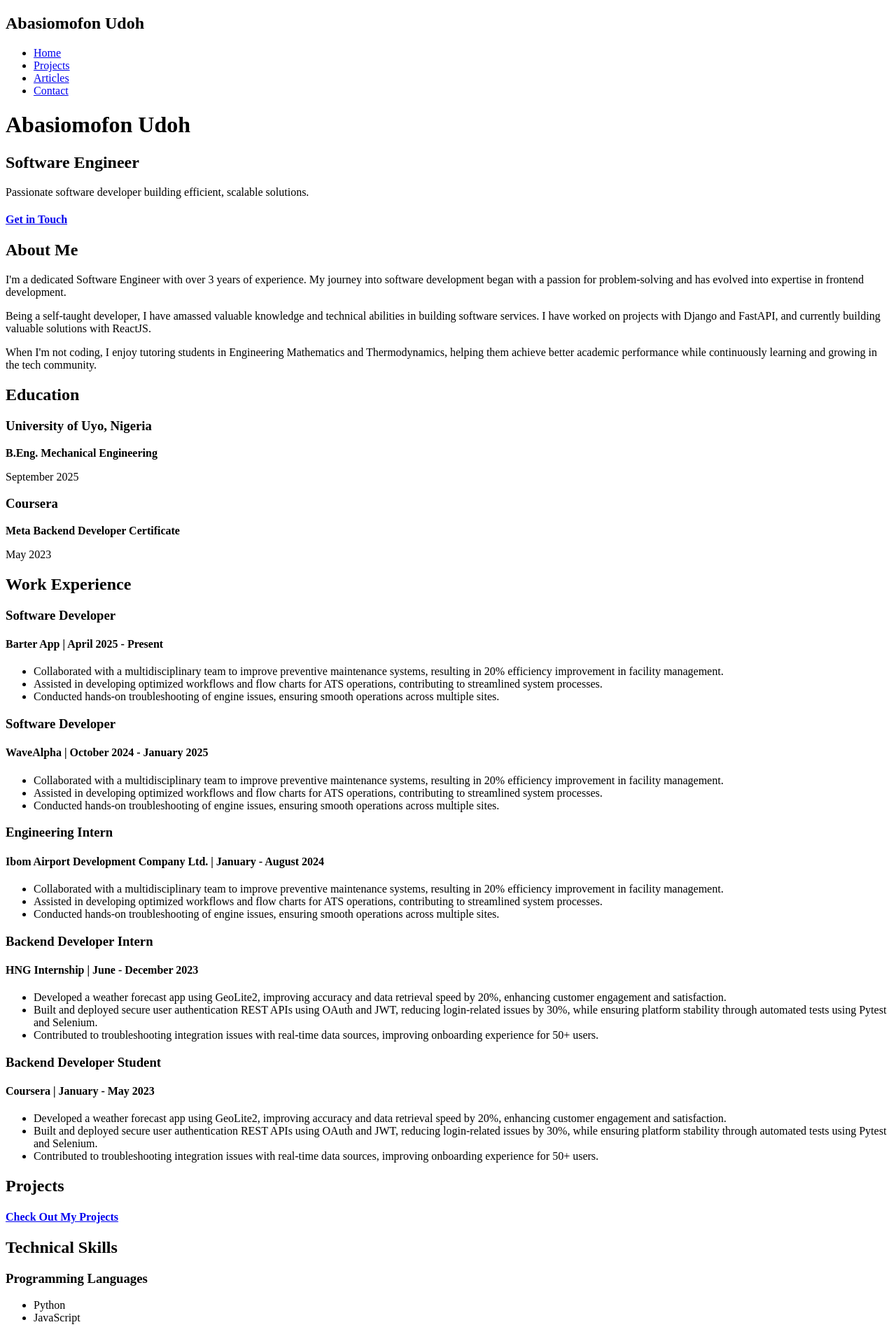
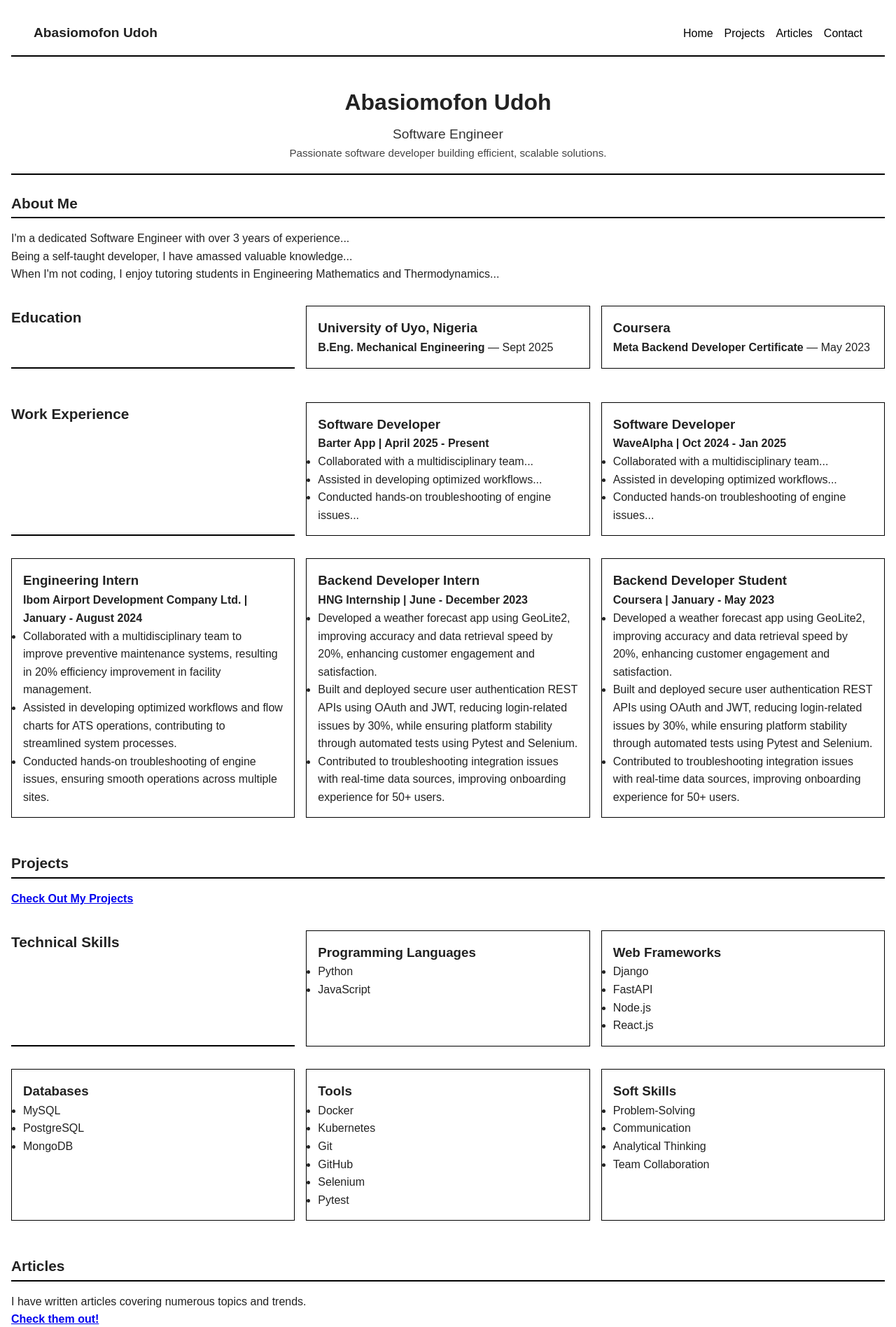
Before and after one commit to omofon/Personal-Projects, a plain HTML site: page Roadmap Projects/Frontend/03 Portfolio Design/home.html in a window 1280 px wide. Shown: the top 1897 px of the page at 70% size. Drawn offline with Linux system fonts and the light colour scheme.

Commit message:
Added css

```diff
--- /dev/null
+++ b/Roadmap Projects/Frontend/03 Portfolio Design/home.css
@@ -0,0 +1,128 @@
+/* Reset */
+* {
+  margin: 0;
+  padding: 0;
+  box-sizing: border-box;
+}
+
+body {
+  font-family: Arial, sans-serif;
+  line-height: 1.6;
+  background: #fff;
+  color: #222;
+  padding: 1rem;
+}
+
+/* Navbar */
+.navbar {
+  display: flex;
+  justify-content: space-between;
+  align-items: center;
+  border-bottom: 2px solid #000;
+  padding: 0.5rem 0;
+  margin-bottom: 1.5rem;
+}
+
+.navbar-title {
+  font-size: 1.2rem;
+  font-weight: bold;
+}
+
+.navbar-menu {
+  display: flex;
+  gap: 1rem;
+  list-style: none;
+}
+
+.navbar-menu a {
+  text-decoration: none;
+  color: #000;
+}
+
+/* Header */
+.header {
+  text-align: center;
+  padding: 1rem 0;
+  border-bottom: 2px solid #000;
+  margin-bottom: 1.5rem;
+}
+
+.header-title {
+  font-size: 1.8rem;
+  margin-bottom: 0.3rem;
+}
+
+.header-subtitle {
+  font-size: 1.2rem;
+  font-weight: normal;
+  color: #333;
+}
+
+.header-text {
+  font-size: 0.95rem;
+  color: #444;
+}
+
+/* Sections */
+.section {
+  margin-bottom: 2rem;
+}
+
+.section-title {
+  font-size: 1.3rem;
+  border-bottom: 2px solid #000;
+  padding-bottom: 0.2rem;
+  margin-bottom: 1rem;
+}
+
+/* Education, Experience, Skills layout */
+.edu-item,
+.exp-item,
+.skills-category {
+  border: 1px solid #000;
+  padding: 1rem;
+  margin-bottom: 1rem;
+}
+
+/* Projects + Skills grid (desktop) */
+#education,
+#experience,
+#skills {
+  display: grid;
+  grid-template-columns: 1fr;
+  gap: 1rem;
+}
+
+/* Footer */
+.footer {
+  text-align: center;
+  border-top: 2px solid #000;
+  padding: 1rem;
+  font-size: 0.9rem;
+}
+
+/* Responsive Design */
+@media (min-width: 768px) {
+  /* Three-column layout like wireframe */
+  #education,
+  #experience,
+  #skills {
+    grid-template-columns: repeat(2, 1fr);
+  }
+
+  .navbar {
+    padding: 1rem 2rem;
+  }
+
+  .header-title {
+    font-size: 2rem;
+  }
+}
+
+@media (min-width: 1024px) {
+  #education,
+  #experience,
+  #skills {
+    grid-template-columns: repeat(3, 1fr);
+  }
+}
--- a/Roadmap Projects/Frontend/03 Portfolio Design/home.html
+++ b/Roadmap Projects/Frontend/03 Portfolio Design/home.html
@@ -4,110 +4,84 @@
     <meta charset="UTF-8" />
     <meta name="viewport" content="width=device-width, initial-scale=1.0" />
     <title>Abasiomofon Udoh - SWE</title>
+    <link rel="stylesheet" href="home.css" />
   </head>
   <body>
     <!-- Navigation Menu -->
-    <nav id="nav">
-      <h2 id="nav-title">Abasiomofon Udoh</h2>
-      <ul id="nav-menu">
-        <li><a href="home.html">Home</a></li>
-        <li><a href="projects.html">Projects</a></li>
-        <li><a href="articles.html">Articles</a></li>
+    <nav class="navbar">
+      <h2 class="navbar-title">Abasiomofon Udoh</h2>
+      <ul class="navbar-menu">
+        <li><a href="#home">Home</a></li>
+        <li><a href="#projects">Projects</a></li>
+        <li><a href="#articles">Articles</a></li>
         <li><a href="contact.html">Contact</a></li>
       </ul>
     </nav>
 
     <!-- Header -->
-    <header>
-      <h1>Abasiomofon Udoh</h1>
-      <h2>Software Engineer</h2>
-      <p>
+    <header id="home" class="header">
+      <h1 class="header-title">Abasiomofon Udoh</h1>
+      <h2 class="header-subtitle">Software Engineer</h2>
+      <p class="header-text">
         Passionate software developer building efficient, scalable solutions.
       </p>
     </header>
 
-    <!-- Contact -->
-    <section id="contact">
-      <h4><a href="contact.html" target="_blank">Get in Touch</a></h4>
-    </section>
-
-    <!-- Main  -->
+    <!-- Main Content -->
     <main>
-      <!-- About Section -->
-      <section id="about">
-        <h2>About Me</h2>
+      <!-- About -->
+      <section id="about" class="section">
+        <h2 class="section-title">About Me</h2>
         <p>
-          I'm a dedicated Software Engineer with over 3 years of experience. My
-          journey into software development began with a passion for
-          problem-solving and has evolved into expertise in frontend
-          development.
+          I'm a dedicated Software Engineer with over 3 years of experience...
         </p>
         <p>
-          Being a self-taught developer, I have amassed valuable knowledge and
-          technical abilities in building software services. I have worked on
-          projects with Django and FastAPI, and currently building valuable
-          solutions with ReactJS.
+          Being a self-taught developer, I have amassed valuable knowledge...
         </p>
         <p>
           When I'm not coding, I enjoy tutoring students in Engineering
-          Mathematics and Thermodynamics, helping them achieve better academic
-          performance while continuously learning and growing in the tech
-          community.
+          Mathematics and Thermodynamics...
         </p>
       </section>
 
       <!-- Education -->
-      <section id="education">
-        <h2>Education</h2>
+      <section id="education" class="section">
+        <h2 class="section-title">Education</h2>
+        <div class="edu-item">
           <h3>University of Uyo, Nigeria</h3>
-        <p><strong>B.Eng. Mechanical Engineering</strong></p>
-        <p>September 2025</p>
-
+          <p><strong>B.Eng. Mechanical Engineering</strong> — Sept 2025</p>
+        </div>
+        <div class="edu-item">
           <h3>Coursera</h3>
-        <p><strong>Meta Backend Developer Certificate</strong></p>
-        <p>May 2023</p>
+          <p><strong>Meta Backend Developer Certificate</strong> — May 2023</p>
+        </div>
       </section>
 
       <!-- Experience -->
-      <section id="experience">
-        <h2>Work Experience</h2>
+      <section id="experience" class="section">
+        <h2 class="section-title">Work Experience</h2>
 
+        <article class="exp-item">
           <h3>Software Developer</h3>
           <h4>Barter App | April 2025 - Present</h4>
           <ul>
-          <li>
-            Collaborated with a multidisciplinary team to improve preventive
-            maintenance systems, resulting in 20% efficiency improvement in
-            facility management.
-          </li>
-          <li>
-            Assisted in developing optimized workflows and flow charts for ATS
-            operations, contributing to streamlined system processes.
-          </li>
-          <li>
-            Conducted hands-on troubleshooting of engine issues, ensuring smooth
-            operations across multiple sites.
-          </li>
+            <li>Collaborated with a multidisciplinary team...</li>
+            <li>Assisted in developing optimized workflows...</li>
+            <li>Conducted hands-on troubleshooting of engine issues...</li>
           </ul>
+        </article>
 
+        <article class="exp-item">
           <h3>Software Developer</h3>
-        <h4>WaveAlpha | October 2024 - January 2025</h4>
+          <h4>WaveAlpha | Oct 2024 - Jan 2025</h4>
           <ul>
-          <li>
-            Collaborated with a multidisciplinary team to improve preventive
-            maintenance systems, resulting in 20% efficiency improvement in
-            facility management.
-          </li>
-          <li>
-            Assisted in developing optimized workflows and flow charts for ATS
-            operations, contributing to streamlined system processes.
-          </li>
-          <li>
-            Conducted hands-on troubleshooting of engine issues, ensuring smooth
-            operations across multiple sites.
-          </li>
+            <li>Collaborated with a multidisciplinary team...</li>
+            <li>Assisted in developing optimized workflows...</li>
+            <li>Conducted hands-on troubleshooting of engine issues...</li>
           </ul>
+        </article>
 
+        <article class="exp-item">
           <h3>Engineering Intern</h3>
           <h4>Ibom Airport Development Company Ltd. | January - August 2024</h4>
           <ul>
@@ -121,70 +95,78 @@
               operations, contributing to streamlined system processes.
             </li>
             <li>
-            Conducted hands-on troubleshooting of engine issues, ensuring smooth
-            operations across multiple sites.
+              Conducted hands-on troubleshooting of engine issues, ensuring
+              smooth operations across multiple sites.
             </li>
           </ul>
+        </article>
 
+        <article class="exp-item">
           <h3>Backend Developer Intern</h3>
           <h4>HNG Internship | June - December 2023</h4>
           <ul>
             <li>
-            Developed a weather forecast app using GeoLite2, improving accuracy
-            and data retrieval speed by 20%, enhancing customer engagement and
-            satisfaction.
+              Developed a weather forecast app using GeoLite2, improving
+              accuracy and data retrieval speed by 20%, enhancing customer
+              engagement and satisfaction.
             </li>
             <li>
-            Built and deployed secure user authentication REST APIs using OAuth
-            and JWT, reducing login-related issues by 30%, while ensuring
-            platform stability through automated tests using Pytest and
-            Selenium.
+              Built and deployed secure user authentication REST APIs using
+              OAuth and JWT, reducing login-related issues by 30%, while
+              ensuring platform stability through automated tests using Pytest
+              and Selenium.
             </li>
             <li>
               Contributed to troubleshooting integration issues with real-time
               data sources, improving onboarding experience for 50+ users.
             </li>
           </ul>
+        </article>
 
+        <article class="exp-item">
           <h3>Backend Developer Student</h3>
           <h4>Coursera | January - May 2023</h4>
           <ul>
             <li>
-            Developed a weather forecast app using GeoLite2, improving accuracy
-            and data retrieval speed by 20%, enhancing customer engagement and
-            satisfaction.
+              Developed a weather forecast app using GeoLite2, improving
+              accuracy and data retrieval speed by 20%, enhancing customer
+              engagement and satisfaction.
             </li>
             <li>
-            Built and deployed secure user authentication REST APIs using OAuth
-            and JWT, reducing login-related issues by 30%, while ensuring
-            platform stability through automated tests using Pytest and
-            Selenium.
+              Built and deployed secure user authentication REST APIs using
+              OAuth and JWT, reducing login-related issues by 30%, while
+              ensuring platform stability through automated tests using Pytest
+              and Selenium.
             </li>
             <li>
               Contributed to troubleshooting integration issues with real-time
               data sources, improving onboarding experience for 50+ users.
             </li>
           </ul>
+        </article>
       </section>
 
       <!-- Projects -->
-      <section id="projects">
-        <h2>Projects</h2>
+      <section id="projects" class="section">
+        <h2 class="section-title">Projects</h2>
         <h4>
           <a href="projects.html" target="_blank">Check Out My Projects</a>
         </h4>
       </section>
 
       <!-- Skills -->
-      <section id="skills">
-        <h2>Technical Skills</h2>
+      <section id="skills" class="section">
+        <h2 class="section-title">Technical Skills</h2>
 
+        <div class="skills-category">
           <h3>Programming Languages</h3>
           <ul>
             <li>Python</li>
             <li>JavaScript</li>
           </ul>
+        </div>
 
+        <div class="skills-category">
           <h3>Web Frameworks</h3>
           <ul>
             <li>Django</li>
@@ -192,14 +174,18 @@
             <li>Node.js</li>
             <li>React.js</li>
           </ul>
+        </div>
 
+        <div class="skills-category">
           <h3>Databases</h3>
           <ul>
             <li>MySQL</li>
             <li>PostgreSQL</li>
             <li>MongoDB</li>
           </ul>
+        </div>
 
+        <div class="skills-category">
           <h3>Tools</h3>
           <ul>
             <li>Docker</li>
@@ -209,7 +195,9 @@
             <li>Selenium</li>
             <li>Pytest</li>
           </ul>
+        </div>
 
+        <div class="skills-category">
           <h3>Soft Skills</h3>
           <ul>
             <li>Problem-Solving</li>
@@ -217,27 +205,30 @@
             <li>Analytical Thinking</li>
             <li>Team Collaboration</li>
           </ul>
+        </div>
       </section>
 
       <!-- Articles -->
-      <section id="articles">
-        <h2>Articles</h2>
-        <p>
-          I have written articles which cover numerous topics and lastest trends
-        </p>
+      <section id="articles" class="section">
+        <h2 class="section-title">Articles</h2>
+        <p>I have written articles covering numerous topics and trends.</p>
         <h4><a href="articles.html" target="_blank">Check them out!</a></h4>
       </section>
-    </main>
-    <!-- Footer -->
-    <footer>
+
+      <!-- Contact -->
+      <section id="contact" class="section">
+        <h2 class="section-title">Get in Touch</h2>
+        <p><a href="mailto:omofon.u@gmail.com">omofon.u@gmail.com</a></p>
         <p>
-        Contact me at:
-        <a href="mailto:omofon.u@gmail.com">omofon.u@gmail.com</a>
-      </p>
-      <p>
-        <a href="https://linkedin.com/in/omofon" target="_blank">LinkedIn</a> |
+          <a href="https://linkedin.com/in/omofon" target="_blank">LinkedIn</a>
+          |
           <a href="https://github.com/omofon" target="_blank">GitHub</a>
         </p>
+      </section>
+    </main>
+
+    <!-- Footer -->
+    <footer class="footer">
       <p>&copy; 2025 Abasiomofon Udoh. All rights reserved.</p>
     </footer>
   </body>
```
Also changed, not shown: Roadmap Projects/Frontend/03 Portfolio Design/articles.html (+68 -65 lines), Roadmap Projects/Frontend/03 Portfolio Design/contact.html (+20 -34 lines), Roadmap Projects/Frontend/03 Portfolio Design/projects.html (+31 -37 lines). Lines whose indentation alone changed are shown as unchanged.
